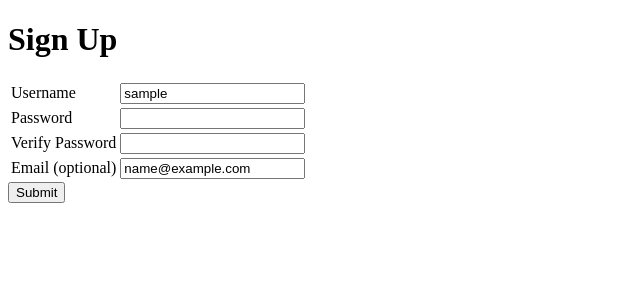
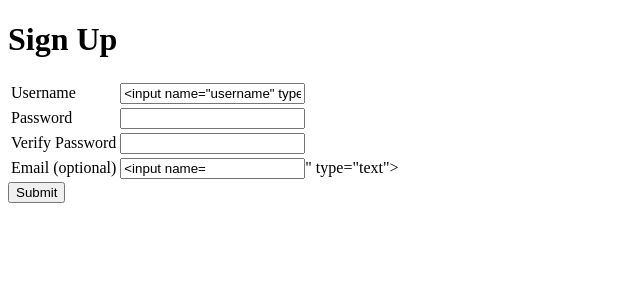
Before and after one commit to Lucas-Cima/user-signup, a Flask app: template templates/index.html in a window 1280 px wide. Shown: the top 300 px of the page, without its empty margins (0-640 px from the left). Run offline with Flask 2, Linux system fonts and the light colour scheme; the template is opened without the code that fills it: most values are stand-ins (such as "Sample title", 1, 10 or a date in 2020); form fields are guessed from the names that the template uses.

Commit message:
finished project

```diff
--- a/main.py
+++ b/main.py
@@ -43,7 +43,7 @@
 
     else:
         return render_template('index.html', username_error=username_error, password_error=password_error,
-        verify_error=verify_error, email_error=email_error)
+        verify_error=verify_error, email_error=email_error, form=request.form)
 
 
 
--- a/templates/index.html
+++ b/templates/index.html
@@ -15,7 +15,7 @@
                             <label for="username">Username</label>
                         </td>
                         <td>
-                            <input name="username" value='{{username}}' type="text">
+                            <input name= 'username' value='{{form.username}}' type= 'text'>
                             <span class="error">{{username_error}}</span>
                         </td>
                     </tr>
@@ -42,7 +42,7 @@
                             <label for="email">Email (optional)</label>
                         </td>
                         <td>
-                            <input name="email" value="{{email}}" type="text">
+                            <input name="email" value="{{form.email}}" type="text">
                             <span class="error">{{email_error}}</span>
                         </td>
                     </tr>
```
